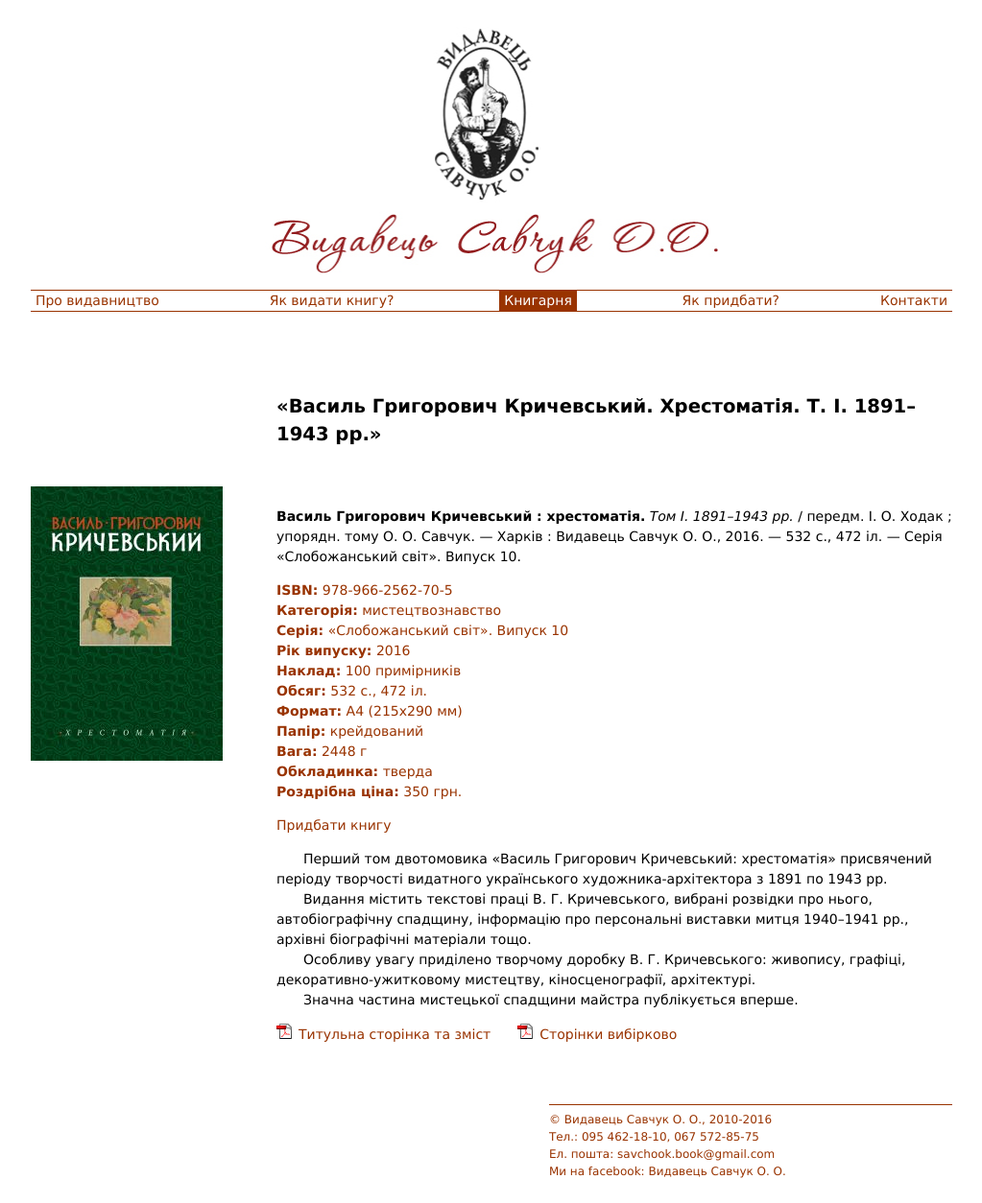
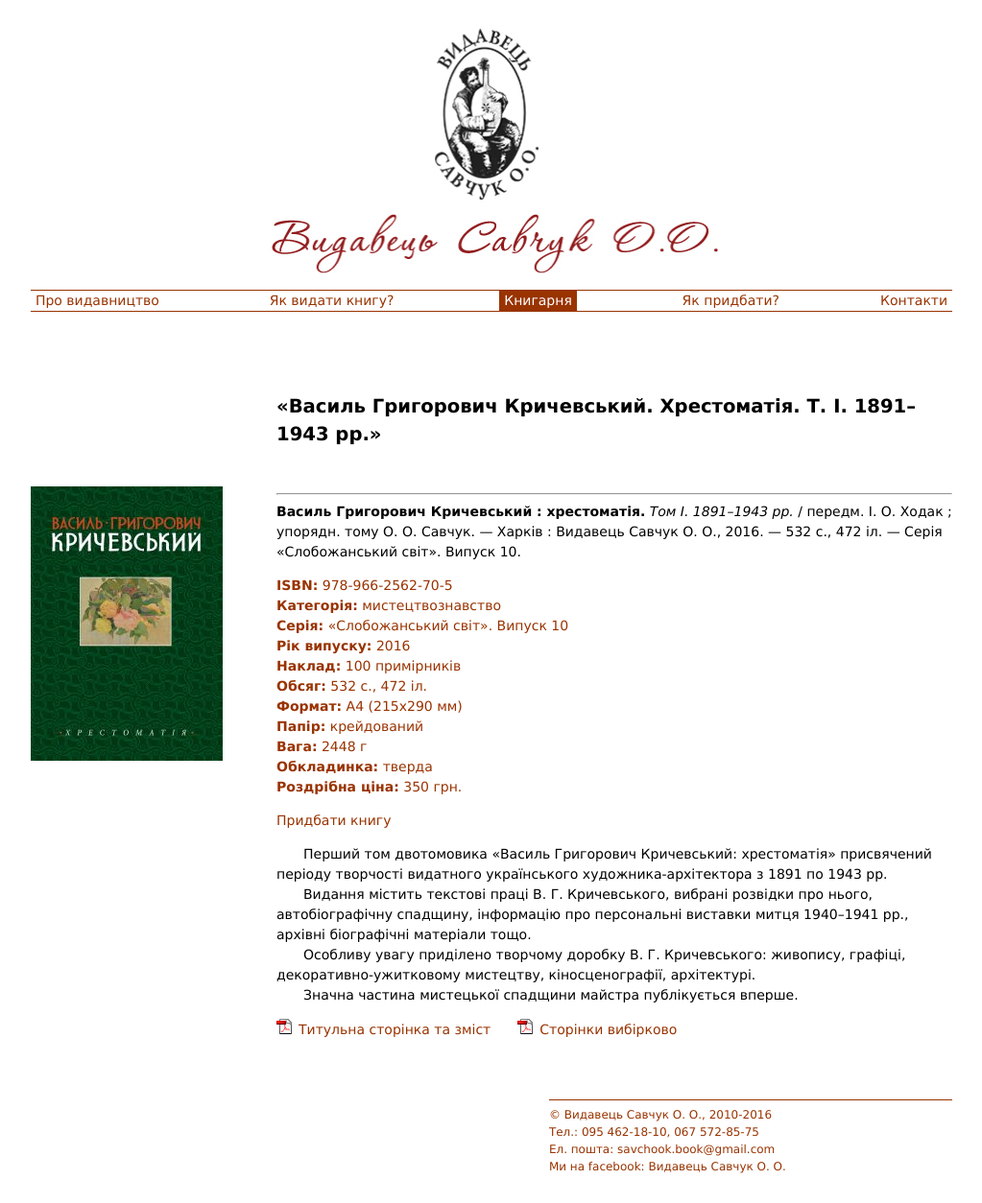
Before and after one commit to savchook/savchook.github.io, a Jekyll site: the page built from _books/vasyl-hryhorovych-krychevsky-t-1/index.markdown, in a window 1280 px wide. Shown: the whole page at 96% size, without its empty margins (128-1151 px from the left). Built offline with Jekyll 4.4.1, drawn with Linux system fonts in a browser that asks for light colours.

Commit message:
Update index.markdown

```diff
--- a/_books/vasyl-hryhorovych-krychevsky-t-1/index.markdown
+++ b/_books/vasyl-hryhorovych-krychevsky-t-1/index.markdown
@@ -17,8 +17,7 @@
 hardcover: true
 price: 350
 annotation: |
-  **&nbsp;**
-
+  ****
   **Василь Григорович Кричевський : хрестоматія.** *Том І. 1891–1943 рр.* / передм.&nbsp;І.&nbsp;О.&nbsp;Ходак&nbsp;; упорядн. тому О. О. Савчук. — Харків&nbsp;: Видавець Савчук О. О., 2016. — 532 с., 472 іл. — Серія «Слобожанський світ». Випуск 10.
 meta:
   description: |
```
